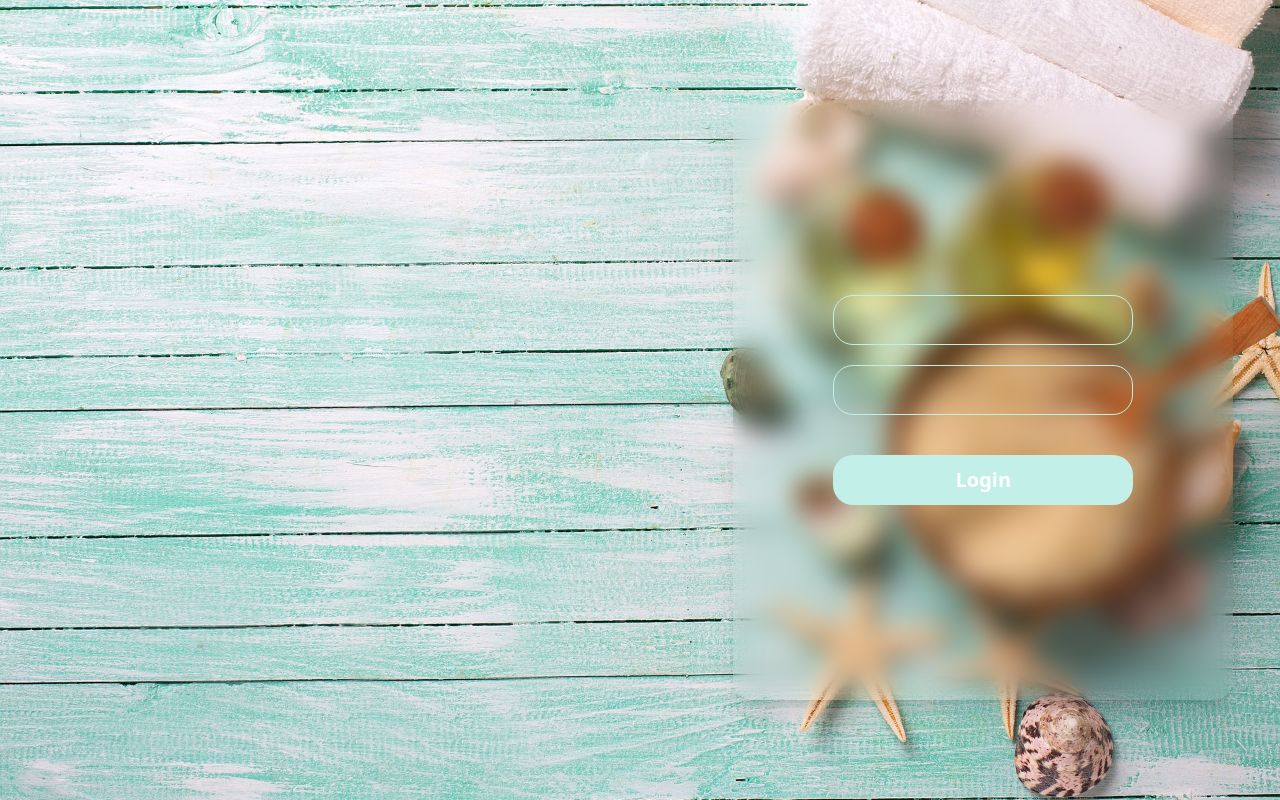
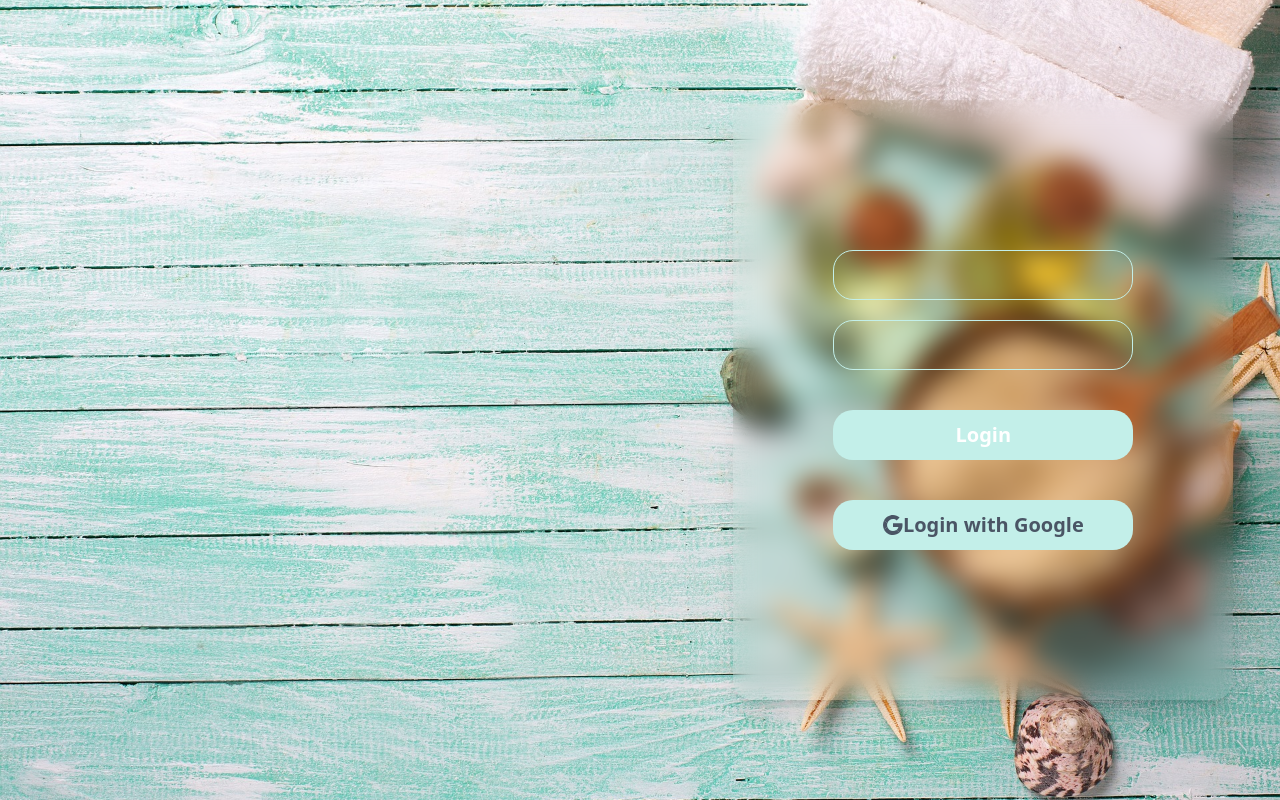
Before and after one commit to ChiththajaGalabodage/cbc-frontend, a React (Vite) app: page /login in a window 1280 px wide. Built offline with nearby package versions, Linux system fonts and the light colour scheme; a web font is replaced by a local one.

Commit message:
start google auth login emplement

```diff
--- a/package.json
+++ b/package.json
@@ -10,6 +10,7 @@
     "preview": "vite preview"
   },
   "dependencies": {
+    "@react-oauth/google": "^0.12.2",
     "@supabase/supabase-js": "^2.49.4",
     "@tailwindcss/vite": "^4.1.4",
     "axios": "^1.9.0",
--- a/src/App.jsx
+++ b/src/App.jsx
@@ -8,9 +8,11 @@
 import TestPage from "./pages/testPage";
 import { Toaster } from "react-hot-toast";
 import AddProductPage from "./pages/admin/addProductPage";
+import { GoogleOAuthProvider } from "@react-oauth/google";
 
 function App() {
   return (
+    <GoogleOAuthProvider clientId="454704357887-cirshapfhvtvve3en4q0svo5q53kbcec.apps.googleusercontent.com">
       <BrowserRouter>
         <div>
           <Toaster position="top-right" />
@@ -24,6 +26,7 @@
           </Routes>
         </div>
       </BrowserRouter>
+    </GoogleOAuthProvider>
   );
 }
 
--- a/src/pages/login.jsx
+++ b/src/pages/login.jsx
@@ -1,12 +1,27 @@
 import axios from "axios";
+import { useGoogleLogin } from "@react-oauth/google";
 import { useState } from "react";
 import toast from "react-hot-toast";
+import { GrGoogle } from "react-icons/gr";
 import { useNavigate } from "react-router-dom";
 
 export default function LoginPage() {
   const [email, setEmail] = useState("");
   const [password, setPassword] = useState("");
   const navigate = useNavigate();
+
+  const googleLogin = useGoogleLogin({
+    onSuccess: (response) => {
+      const accessToken = response.access_token;
+      axios
+        .post(import.meta.env.VITE_BACKEND_URL + "/api/users/login/google", {
+          accessToken: accessToken,
+        })
+        .then((response) => {
+          console.log(response);
+        });
+    },
+  });
 
   async function handleLogin() {
     try {
@@ -61,6 +76,15 @@
           >
             Login
           </button>
+          <button
+            onClick={googleLogin}
+            className="w-[300px] cursor-pointer h-[50px] flex justify-center items-center bg-[#c3efe9] rounded-[20px] my-[20px] text-[20px] font-bold text-white"
+          >
+            <GrGoogle className="text-xl text-gray-600 cursur-pointer hover:text-gray-800" />
+            <span className="text-gray-600 text-xl font-semibold">
+              Login with Google
+            </span>
+          </button>
         </div>
       </div>
     </div>
--- a/vite.config.js
+++ b/vite.config.js
@@ -6,3 +6,6 @@
 export default defineConfig({
   plugins: [react(), tailwindcss()],
 });
+
+//454704357887-cirshapfhvtvve3en4q0svo5q53kbcec.apps.googleusercontent.com
+//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
```
Also changed, not shown: 1 other file (tests, documents, lock files or other folders). Lines whose indentation alone changed are shown as unchanged.
